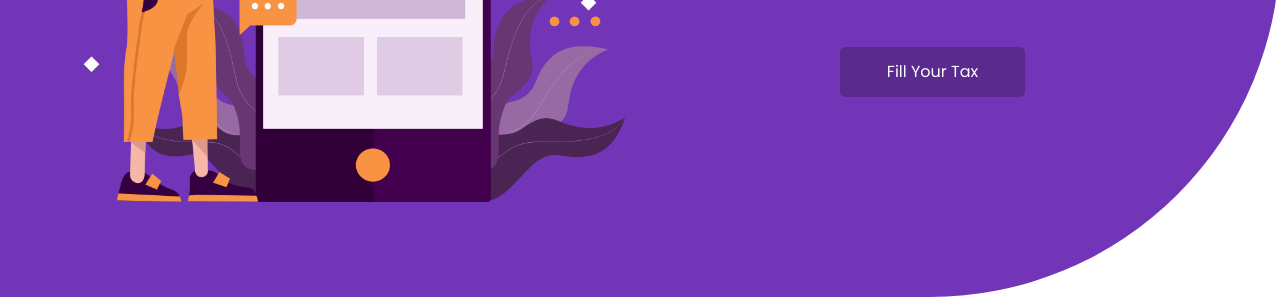
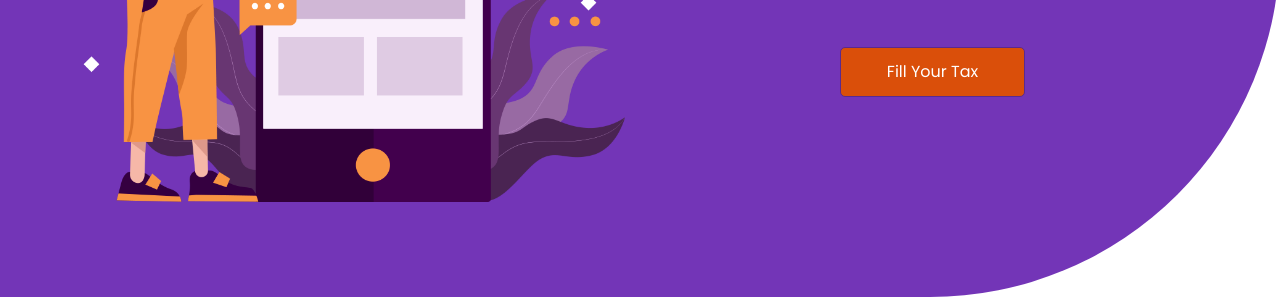
Before and after one commit to cash-app-taxes/cash-app-taxes.github.io, a plain HTML site: page index.html in a window 1280 px wide. Shown: the part 503-802 px from the top of the page. Drawn offline with Linux system fonts and the light colour scheme.

Commit message:
Update style.css

```diff
--- a/css/style.css
+++ b/css/style.css
@@ -317,7 +317,7 @@ a:focus {
 .slider_section .detail-box .btn-box .btn1 {
   display: inline-block;
   padding: 12px 15px;
-  background-color: #5a2a8f;
+  background-color: #da4f0a;
   color: #ffffff;
   border-radius: 5px;
   -webkit-transition: all 0.3s;
```
